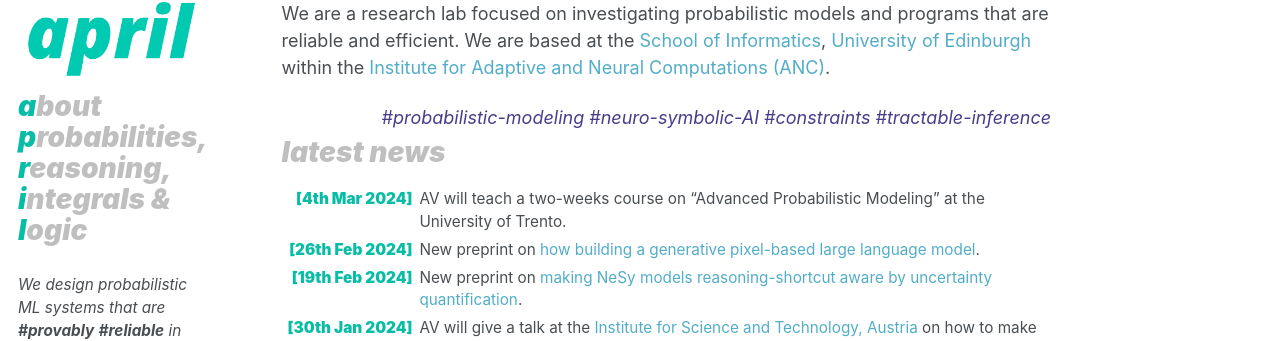
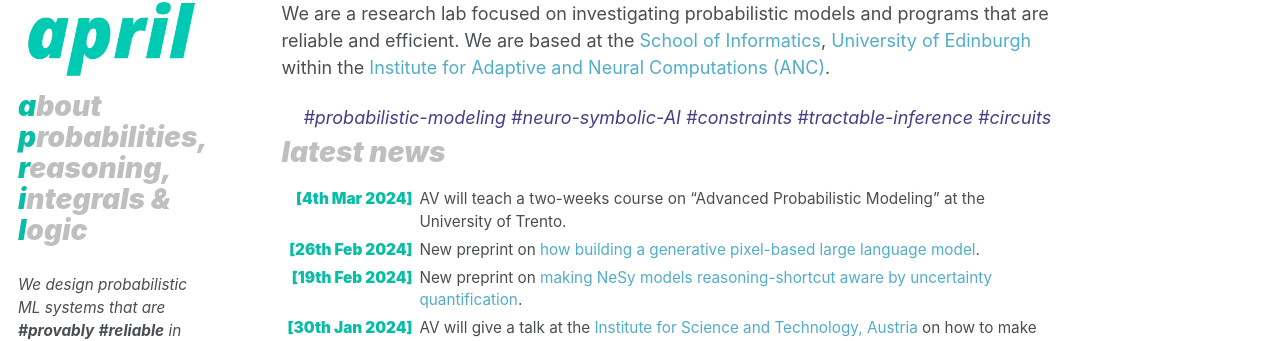
Before and after one commit to april-tools/april-tools.github.io, a Jekyll site: the page built from _pages/about.md, in a window 1280 px wide and 1224 px high. Shown: the part 132-473 px from the top of the window. Built offline with Jekyll 4.4.1, drawn with Linux system fonts in a browser that asks for light colours; nearby versions of some CDN libraries.

Commit message:
circuit tag

```diff
--- a/_pages/about.md
+++ b/_pages/about.md
@@ -12,7 +12,7 @@ redirect_from:
 
 We are a research lab focused on investigating probabilistic models and programs that are reliable and efficient. We are based at the <a href="https://www.ed.ac.uk/informatics">School of Informatics</a>, <a href="https://www.ed.ac.uk">University of Edinburgh</a> within the <a href="https://web.inf.ed.ac.uk/anc">Institute for Adaptive and Neural Computations (ANC)</a>.<br/>
 
-<div class="research-tags">#probabilistic-modeling #neuro-symbolic-AI #constraints #tractable-inference</div>
+<div class="research-tags">#probabilistic-modeling #neuro-symbolic-AI #constraints #tractable-inference #circuits</div>
 
 <div class="news-header">latest news</div>
 <div id="latest-news-list">
```
